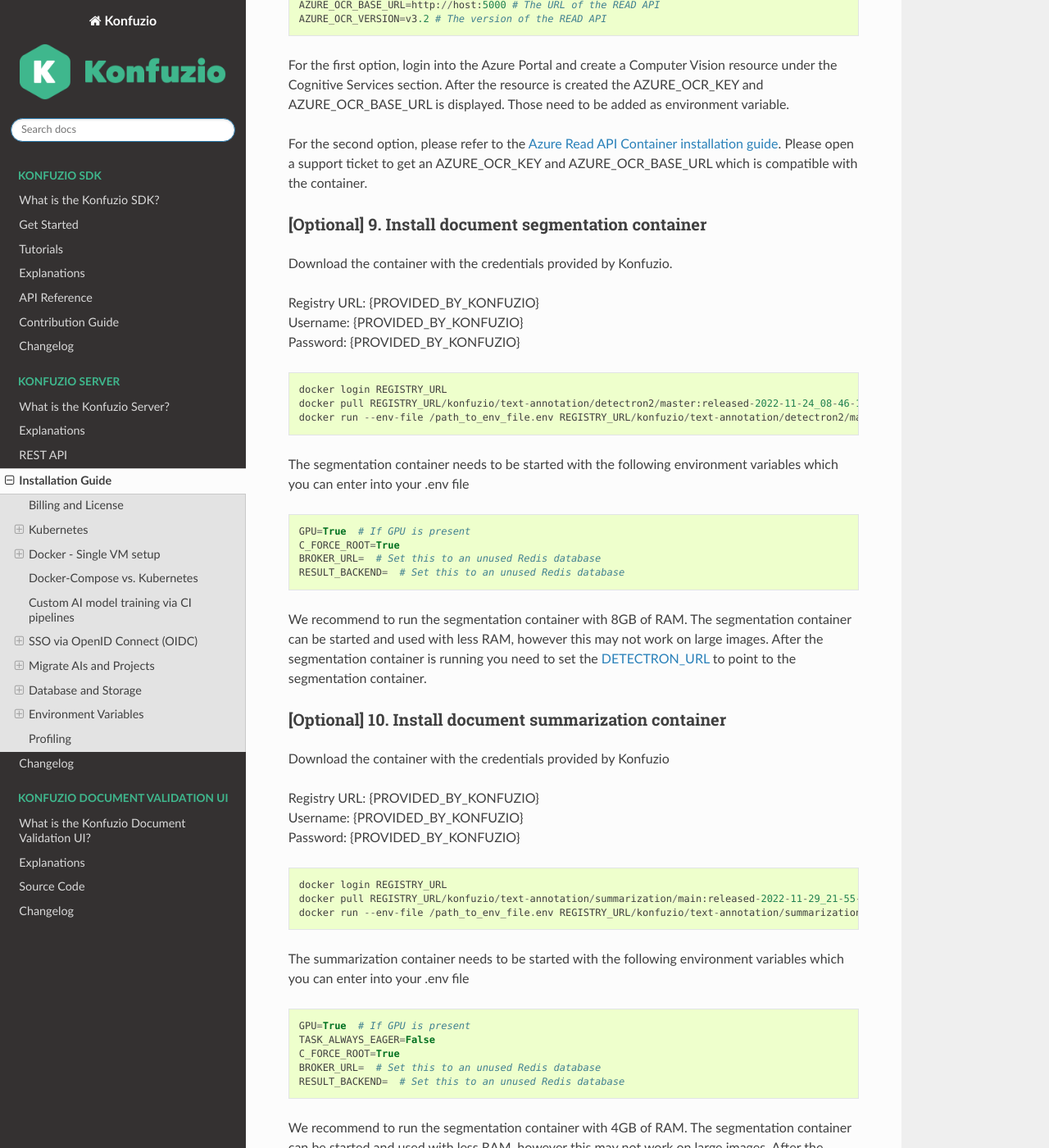
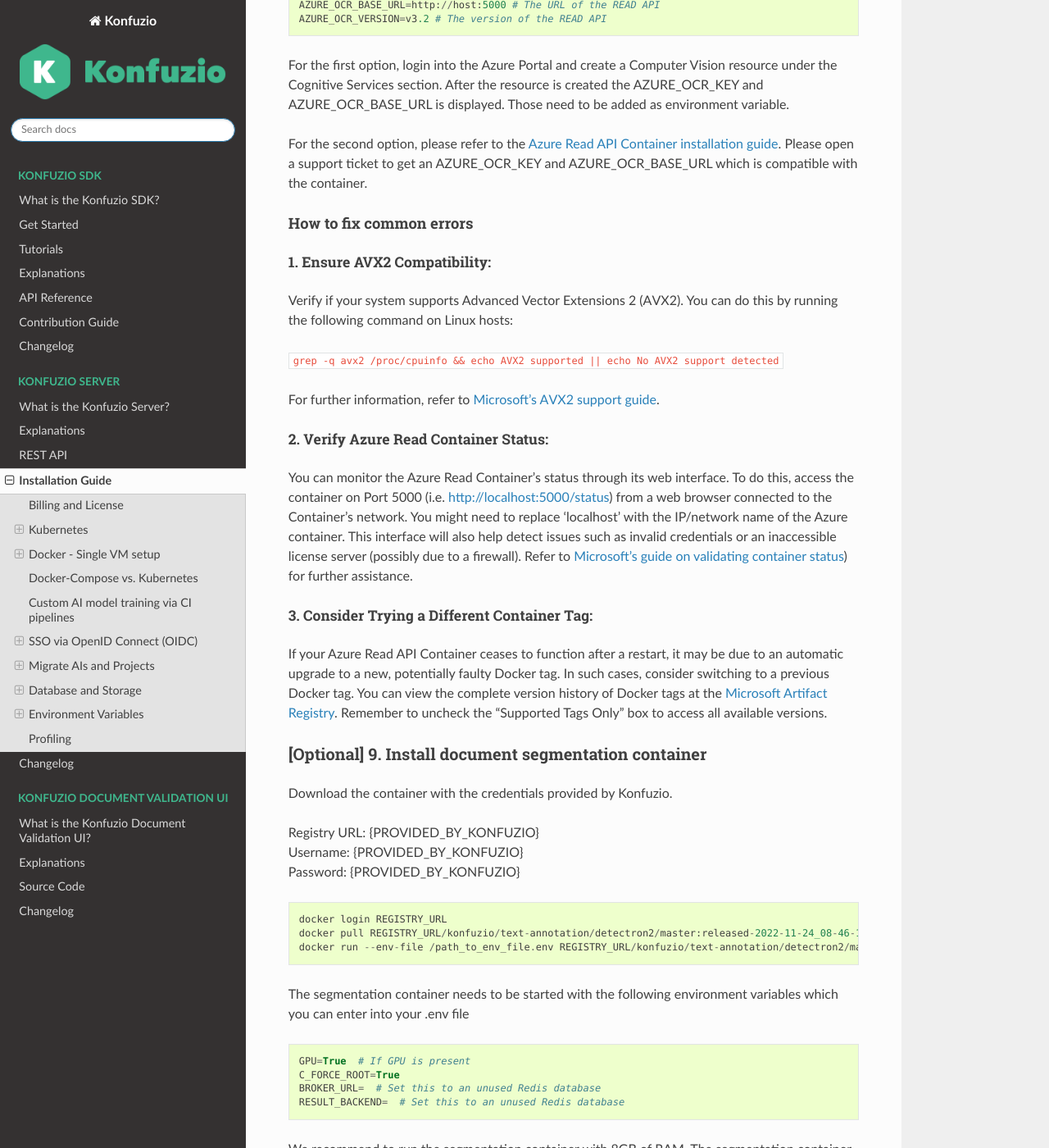
Before and after one commit to konfuzio-ai/konfuzio-sdk, a Sphinx documentation site: the page built from docs/web/on_premises.md, in a window 1280 px wide and 1400 px high, scrolled down 11860 px. Shown: the whole window at 82% size. Built offline with Sphinx 7.4.7 and the Read the Docs theme 2.0.0, drawn with Linux system fonts in a browser that asks for light colours; pages that are not in the unit, such as notebooks, are missing from menus; a script that is not in the unit is left out.

Commit message:
Add section how to fix common azure errors.

````diff
--- a/docs/web/on_premises.md
+++ b/docs/web/on_premises.md
@@ -502,6 +502,31 @@
 
 For the second option, please refer to the [Azure Read API Container installation guide](https://docs.microsoft.com/en-us/azure/cognitive-services/computer-vision/computer-vision-how-to-install-containers?tabs=version-3-2).
 Please open a support ticket to get an AZURE_OCR_KEY and AZURE_OCR_BASE_URL which is compatible with the container.
+
+#### How to fix common errors
+
+##### 1. Ensure AVX2 Compatibility:
+
+Verify if your system supports Advanced Vector Extensions 2 (AVX2). You can do this by running the following command on Linux hosts:
+
+```grep -q avx2 /proc/cpuinfo && echo AVX2 supported || echo No AVX2 support detected```
+
+For further information, refer to [Microsoft's AVX2 support guide](https://learn.microsoft.com/en-us/azure/cognitive-services/computer-vision/computer-vision-how-to-install-containers#advanced-vector-extension-support).
+
+##### 2. Verify Azure Read Container Status:
+
+You can monitor the Azure Read Container's status through its web interface.
+To do this, access the container on Port 5000 (i.e. http://localhost:5000/status) from a web browser connected to the Container's network.
+You might need to replace 'localhost' with the IP/network name of the Azure container.
+This interface will also help detect issues such as invalid credentials or an inaccessible license server (possibly due to a firewall).
+Refer to [Microsoft's guide on validating container status](https://learn.microsoft.com/en-us/azure/cognitive-services/computer-vision/computer-vision-how-to-install-containers#validate-that-a-container-is-running)) for further assistance.
+
+##### 3. Consider Trying a Different Container Tag:
+
+If your Azure Read API Container ceases to function after a restart, it may be due to an automatic upgrade to a new, potentially faulty Docker tag.
+In such cases, consider switching to a previous Docker tag. You can view the complete version history of Docker tags at the [Microsoft Artifact Registry](ttps://mcr.microsoft.com/product/azure-cognitive-services/vision/read/tags).
+Remember to uncheck the "Supported Tags Only" box to access all available versions.
+
 
 
 ### [Optional] 9. Install document segmentation container
````
